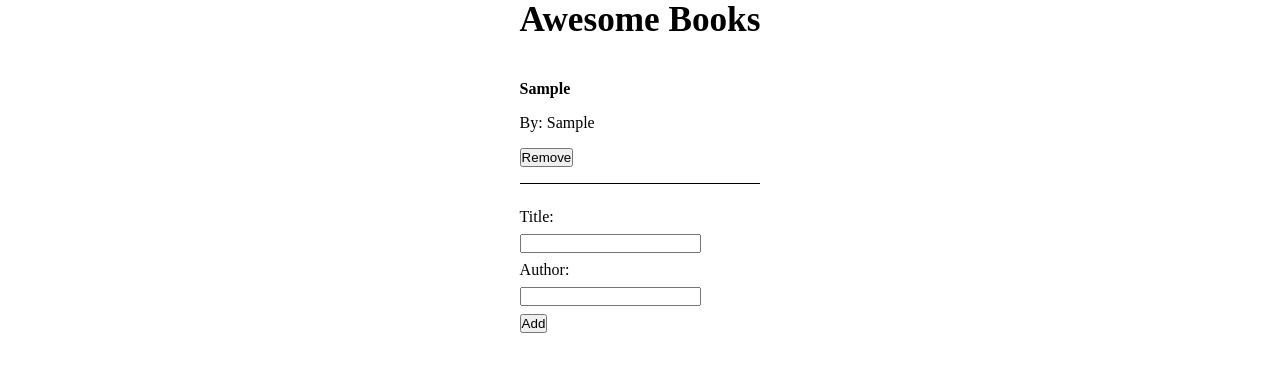
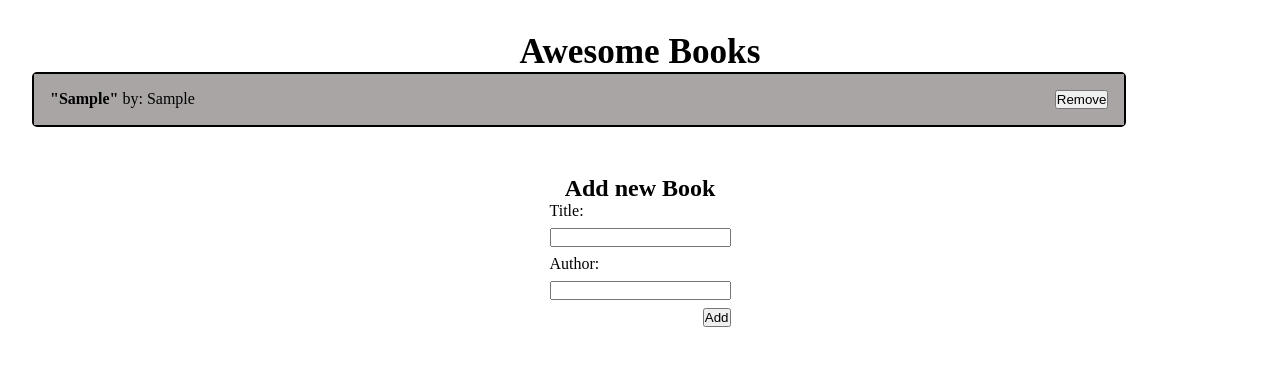
Before and after one commit to Mike47ip/Awesome_Book, a website: page index.html in a window 1280 px wide. Both pictures are taken after typing "Sample", "Sample" into the empty fields and a click on the button "Add". Drawn offline with Linux system fonts and the light colour scheme.

Commit message:
Add styling to the page elements

```diff
--- a/index.html
+++ b/index.html
@@ -9,17 +9,30 @@
  <body>
   <section class="books-container">
    <main class="book-collections">
+    <article class="books-content">
+        <div class="heading">
             <h1>Awesome Books</h1>
+        </div>
 
-    <div id="bookList"></div>
+        <div id="bookList">
 
+        </div>
+
+       <div class="form-container">
+        <h2> Add new Book</h2>
         <form id="addBookForm">
             <label for="title">Title:</label>
             <input type="text" id="title" required />
             <label for="author">Author:</label>
             <input type="text" id="author" required />
+            <div class="btn-holder">
                 <button type="submit" class="form-btn">Add</button>
+            </div>
+
         </form>
+       </div>
+    </article>
+
    </main>
   </section>
 
--- a/index.js
+++ b/index.js
@@ -11,7 +11,9 @@ class BookCollection {
       const bookDiv = document.createElement('div');
       bookDiv.classList.add('book-details');
       bookDiv.innerHTML = `
-        <strong>${book.title}</strong> By: ${book.author}
+        <div>
+        <strong>"${book.title}"</strong> by: ${book.author}
+        </div>
       `;
 
       const removeBtn = document.createElement('button');
--- a/style.css
+++ b/style.css
@@ -18,26 +18,63 @@
   gap: 1.5rem;
   align-items: flex-start;
   justify-content: center;
+  width: 100%;
+  padding: 2rem
 }
 
 .book-collections h1 {
   font-weight: 600;
   font-size: 2.2rem;
+
+}
+
+.book-collections .heading{
+    text-align: center;
+}
+
+.books-content{
+    width: 100%;
+}
+
+#bookList{
+    width:90%;
+    border: 2px solid black;
+    border-radius: 5px;
+    display: flex;
+    flex-direction: column;
+
+
 }
 
 .book-details {
   display: flex;
-  flex-direction: column;
+  justify-content: space-between;
+
   gap: 1rem;
-  border-bottom: 1px solid black;
-  padding-block: 1rem;
-  width: 15rem;
+
+  padding: 1rem;
+
+}
+
+.form-container {
+    /* width: 60%; */
+    display: flex;
+    flex-direction: column;
+    justify-content: center;
+    align-items: center;
+    padding-top: 3rem;
 }
 
 form {
   display: flex;
   flex-direction: column;
   gap: 0.5rem;
+}
+
+.btn-holder{
+    display:flex;
+    align-items: flex-end;
+    justify-content: flex-end;
 }
 
 .remove-btn {
@@ -47,3 +84,7 @@ form {
 .form-btn {
   width: max-content;
 }
+
+#bookList .book-details:nth-child(odd){
+    background: rgb(170, 165, 165);
+}
```
Lines whose indentation alone changed are shown as unchanged.
